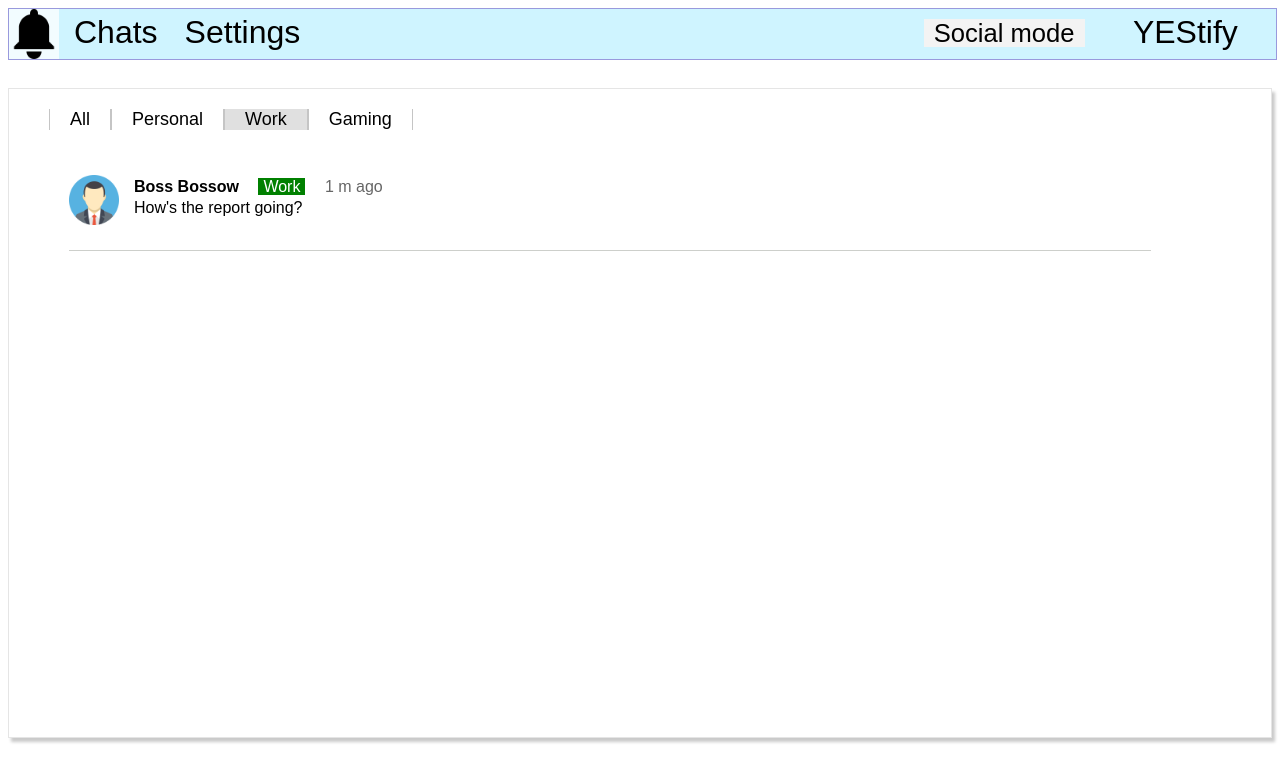
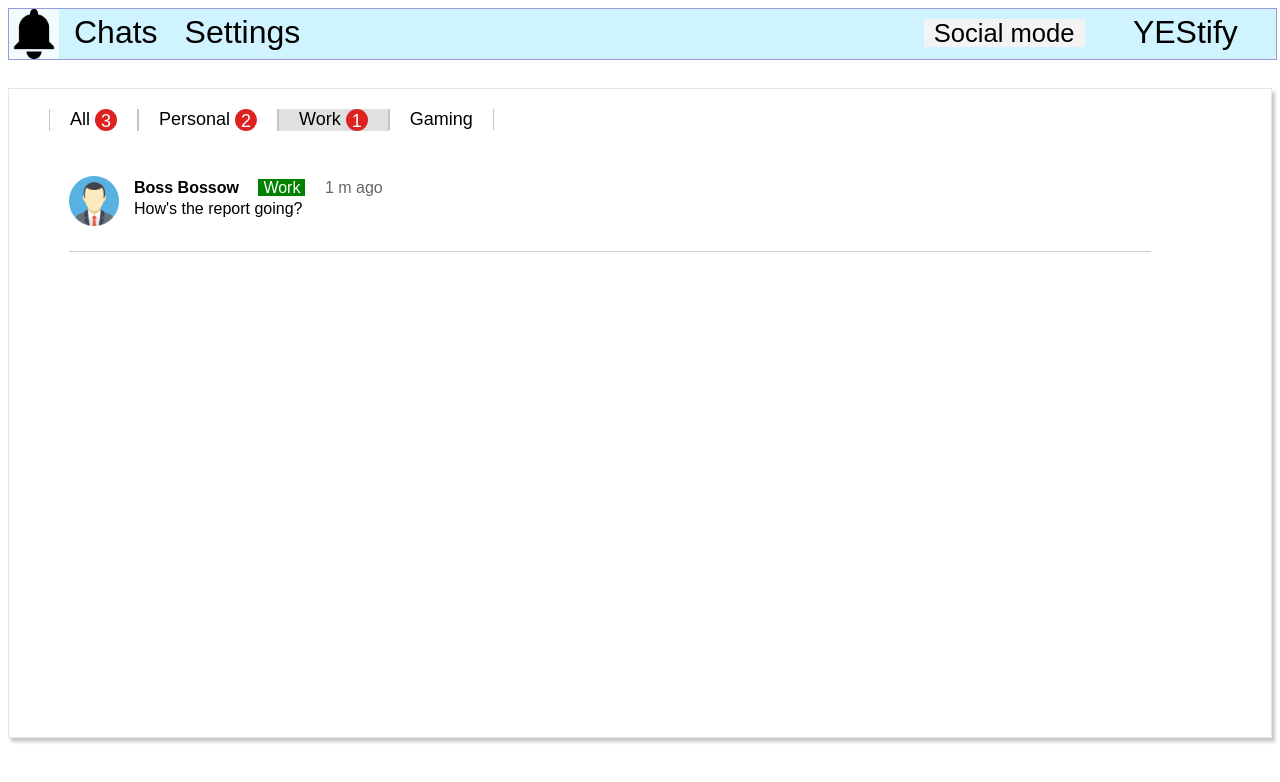
Before and after one commit to adilb99/yestify, a plain HTML site: page notifs.html in a window 1280 px wide. Drawn offline with Linux system fonts and the light colour scheme.

Commit message:
add: badge counters for notif classes and hover style

```diff
--- a/notifs.html
+++ b/notifs.html
@@ -32,10 +32,21 @@
   <div id="main">
     <div id="notifs-window">
       <div class="notifs_selector_div">
-        <div class="notifs_selector" id="notifs_all_button"> All </div>
-        <div class="notifs_selector" id="notifs_personal_button"> Personal </div>
-        <div class="notifs_selector selected" id="notifs_work_button"> Work </div>
-        <div class="notifs_selector" id="notifs_gaming_button"> Gaming </div>
+        <div class="notifs_selector" id="notifs_all_button">
+          All
+          <div class = "notifs-counter">3</div>
+        </div>
+        <div class="notifs_selector" id="notifs_personal_button">
+          Personal
+          <div class = "notifs-counter">2</div>
+        </div>
+        <div class="notifs_selector selected" id="notifs_work_button">
+          Work
+          <div class = "notifs-counter">1</div>
+        </div>
+        <div class="notifs_selector" id="notifs_gaming_button">
+          Gaming
+        </div>
       </div>
       <div class="notifs-list" id="notifs-work"><ul style="list-style: none">
         <li class="notif-item">
--- a/styles/notifs.css
+++ b/styles/notifs.css
@@ -103,6 +103,7 @@
 .notifs_selector:hover {
   background-color: #c9c9c9;
   cursor: pointer;
+  /*display: inline-block;*/
 }
 
 .selected {
@@ -125,6 +126,11 @@
   width: 90%;
   text-align: left;
   height: 100px;
+}
+
+.notif-item:hover{
+  cursor: pointer;
+  background-color: #e5e5e5;
 }
 
 .avatar_img {
@@ -182,3 +188,16 @@
   font-style: italic;
   color: #666666;
 }
+
+.notifs-counter{
+  margin-left: 5px;
+  float: right;
+  width: 18px;
+  height: 18px;
+  align-content: center;
+  text-align: center;
+  background-color: #dd2222;
+  color: white;
+  border: 2px #dd2222 solid;
+  border-radius: 24px;
+}
```
